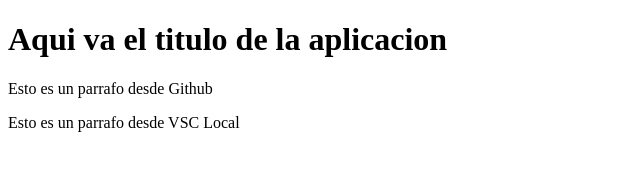
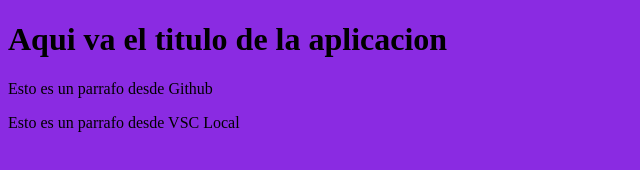
Before and after one commit to AngeloMaurtua/PruebaCursoGit, a plain HTML site: page index.html in a window 1280 px wide. Shown: the whole page, without its empty margins (0-640 px from the left). Drawn offline with Linux system fonts and the light colour scheme; files that its build step writes are made by us from their sources.

Commit message:
Agregando hoja de estilo

```diff
--- a/index.html
+++ b/index.html
@@ -5,6 +5,7 @@
     <meta http-equiv="X-UA-Compatible" content="IE=edge">
     <meta name="viewport" content="width=device-width, initial-scale=1.0">
     <title>Document</title>
+    <link rel="stylesheet" href="css/miEstilo.css">
 </head>
 <body>
     <h1>Aqui va el titulo de la aplicacion</h1>
```
